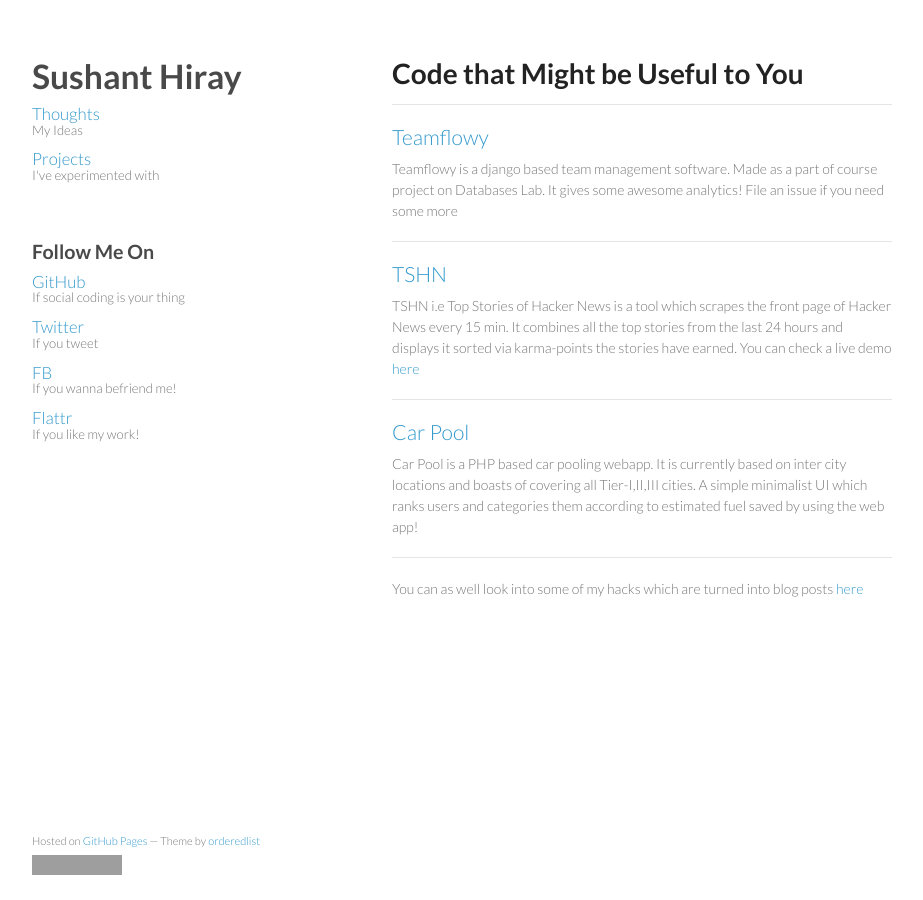
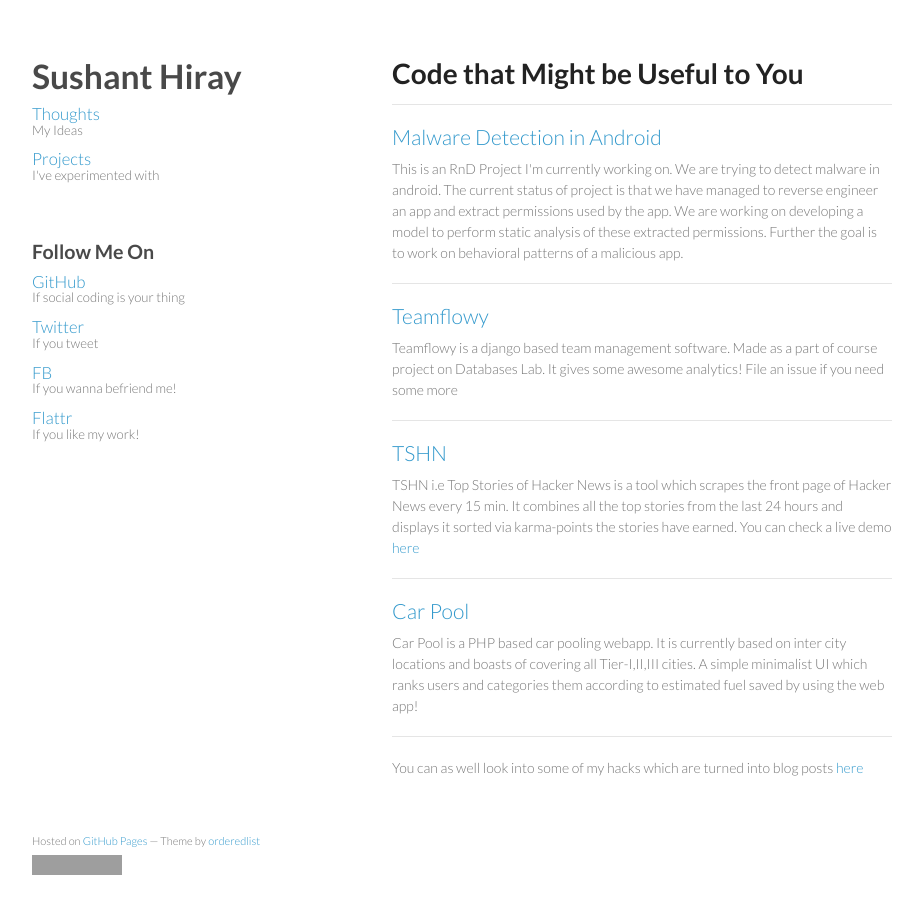
Before and after one commit to sushant-hiray/sushant-hiray.github.io, a Jekyll site: the page built from projects.html, in a window 1280 px wide. Shown: the whole page, without its empty margins (178-1101 px from the left). Built offline with Jekyll 4.4.1, drawn with Linux system fonts in a browser that asks for light colours; nearby versions of some CDN libraries; Markdown is read by kramdown in place of the engine named in the settings; grey boxes are pictures that could not be loaded.

Commit message:
Added android malware detection

```diff
--- a/projects.html
+++ b/projects.html
@@ -4,6 +4,10 @@ title: Open Source Projects
 ---
 
 <h1>Code that Might be Useful to You</h1>
+<hr/>
+<h2><a href="http://github.com/sushant-hiray/android-malware-detection">Malware Detection in Android</a></h2>
+<p>This is an RnD Project I'm currently working on. We are trying to detect malware in android. The current status of project is that we have managed to reverse engineer an app and extract permissions used by the app. We are working on developing a model to perform static analysis of these extracted permissions. Further the goal is to work on behavioral patterns of a malicious app.
+</p>
 <hr/>
 
 <h2><a href="http://github.com/sushant-hiray/teamflowy">Teamflowy</a></h2>
```
